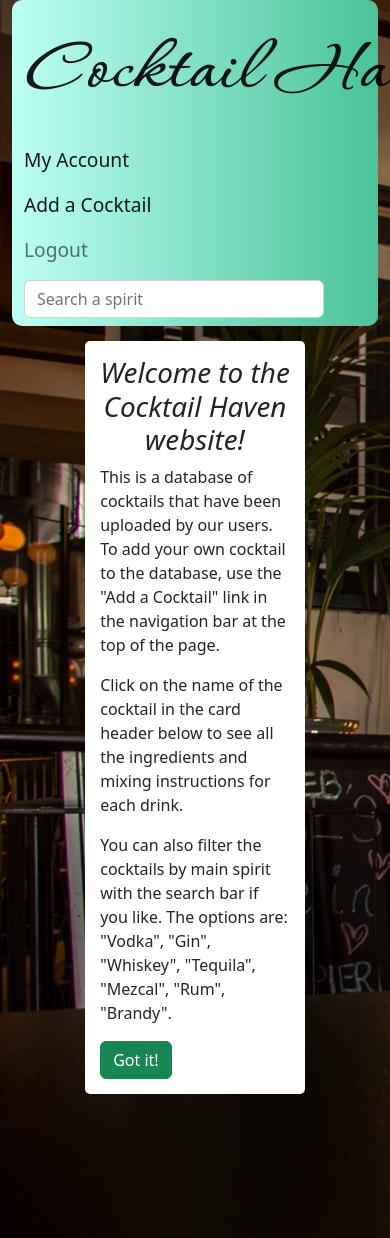
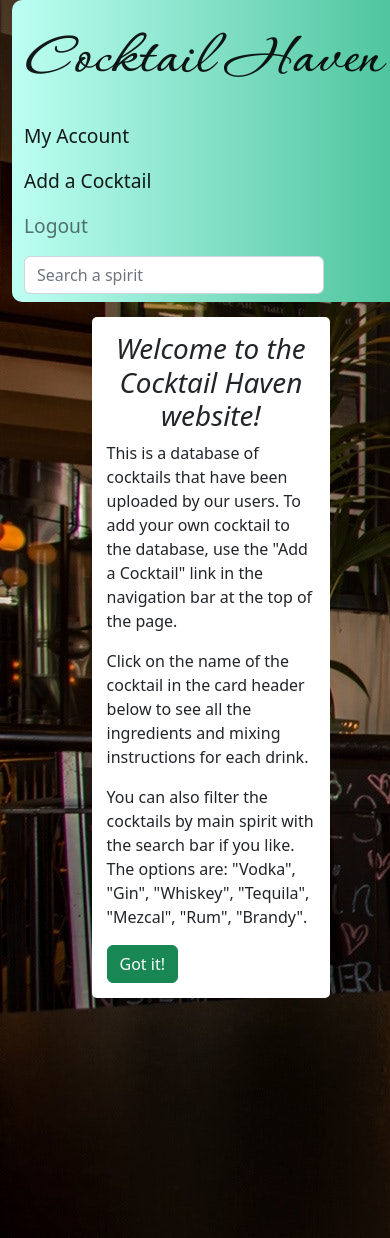
Before and after one commit to Steven-DeTeso/cocktail_haven, a Flask app: page /dashboard in a window 390 px wide; the page is wider, and only the part inside the window is pictured. Run offline with Flask 2, Linux system fonts and the light colour scheme; the visitor is signed in with stand-in values (Sample User, id 1); data that the repository does not hold is empty.

Commit message:
added media queirys for responsiveness

```diff
--- a/flask_app/static/css/style.css
+++ b/flask_app/static/css/style.css
@@ -190,3 +190,24 @@ footer {
 footer > p {
     margin: 0px;
 }
+
+@media screen and (max-width: 600px) {
+    .container {
+        width: fit-content;
+    }
+    .navbar-brand {
+        font-size: 4rem;
+    }
+}
+
+@media screen and (max-width: 300px) {
+    .container {
+        width: fit-content;
+    }
+    .navbar {
+        width: fit-content;
+    }
+    .navbar-brand {
+        font-size: 3rem;
+    }
+}
```
